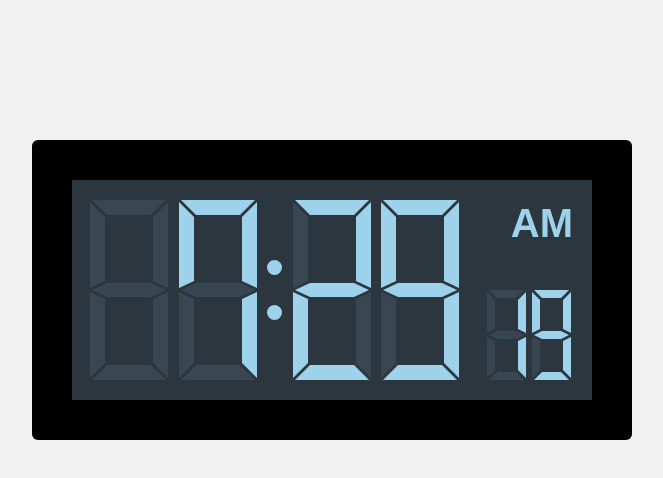
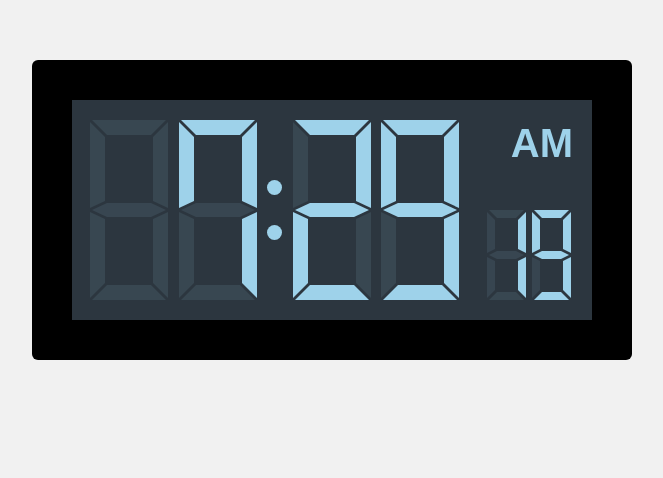
Before and after one commit to chris421/ElectronicClock, a website: page index.html in a window 1280 px wide. Shown: the part 110-588 px from the top of the page, without its empty margins (308-971 px from the left). Drawn offline with Linux system fonts and the light colour scheme.

Commit message:
Adjust panel position.

```diff
--- a/src/less/main.less
+++ b/src/less/main.less
@@ -17,7 +17,7 @@ html, body {
 	width        : @panelWidth;
 	height       : @panelHeight;
 	left         : calc( 50% ~"-" @panelWidth*0.5 );
-	top          : calc( 50% ~"-" @panelHeight*0.5 );
+	top          : calc( 40% ~"-" @panelHeight*0.5 );
 	background   : black;
 	border-radius: 6px;
 	padding      : 40px;
```
Also changed, not shown: build/css/bundle.min.css.
